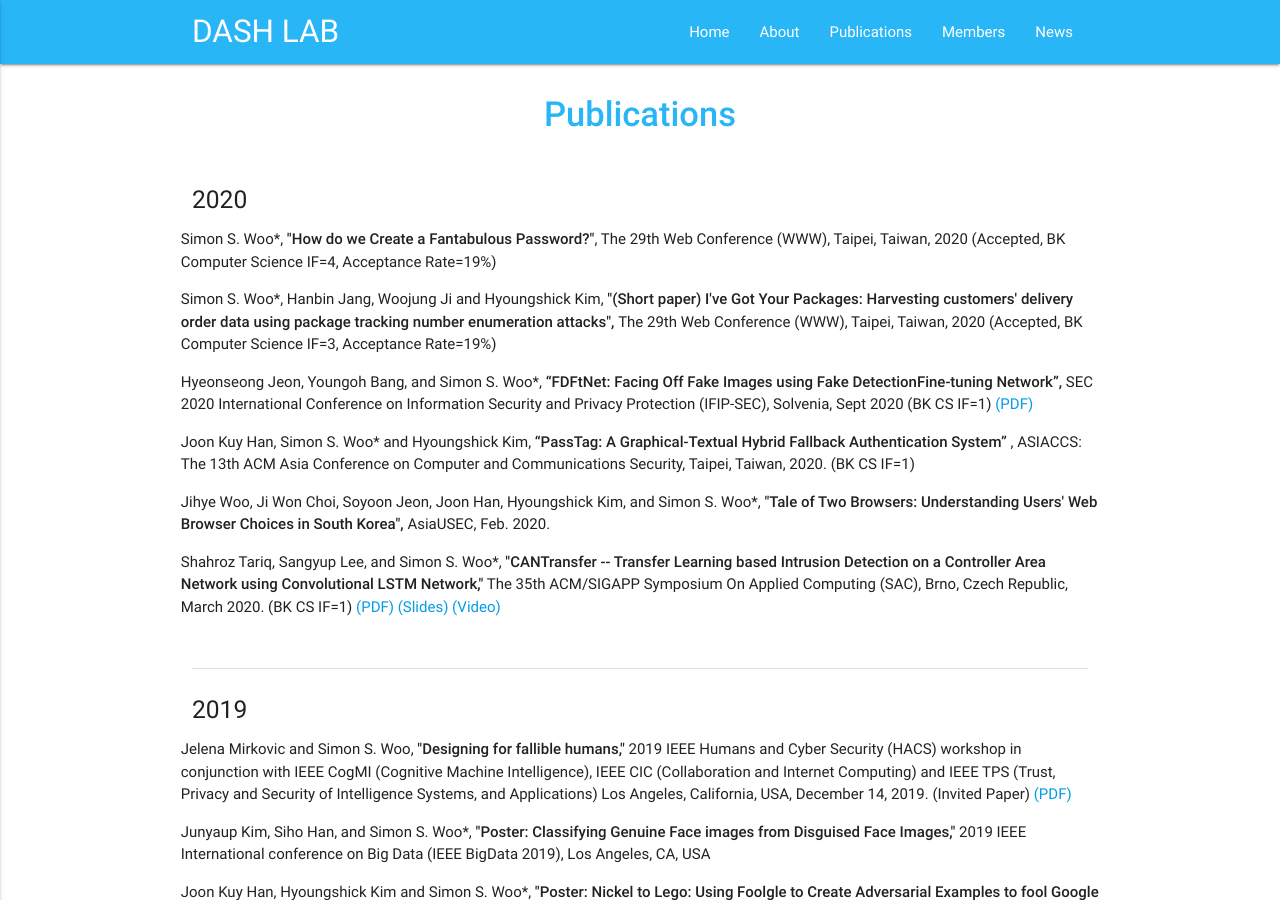
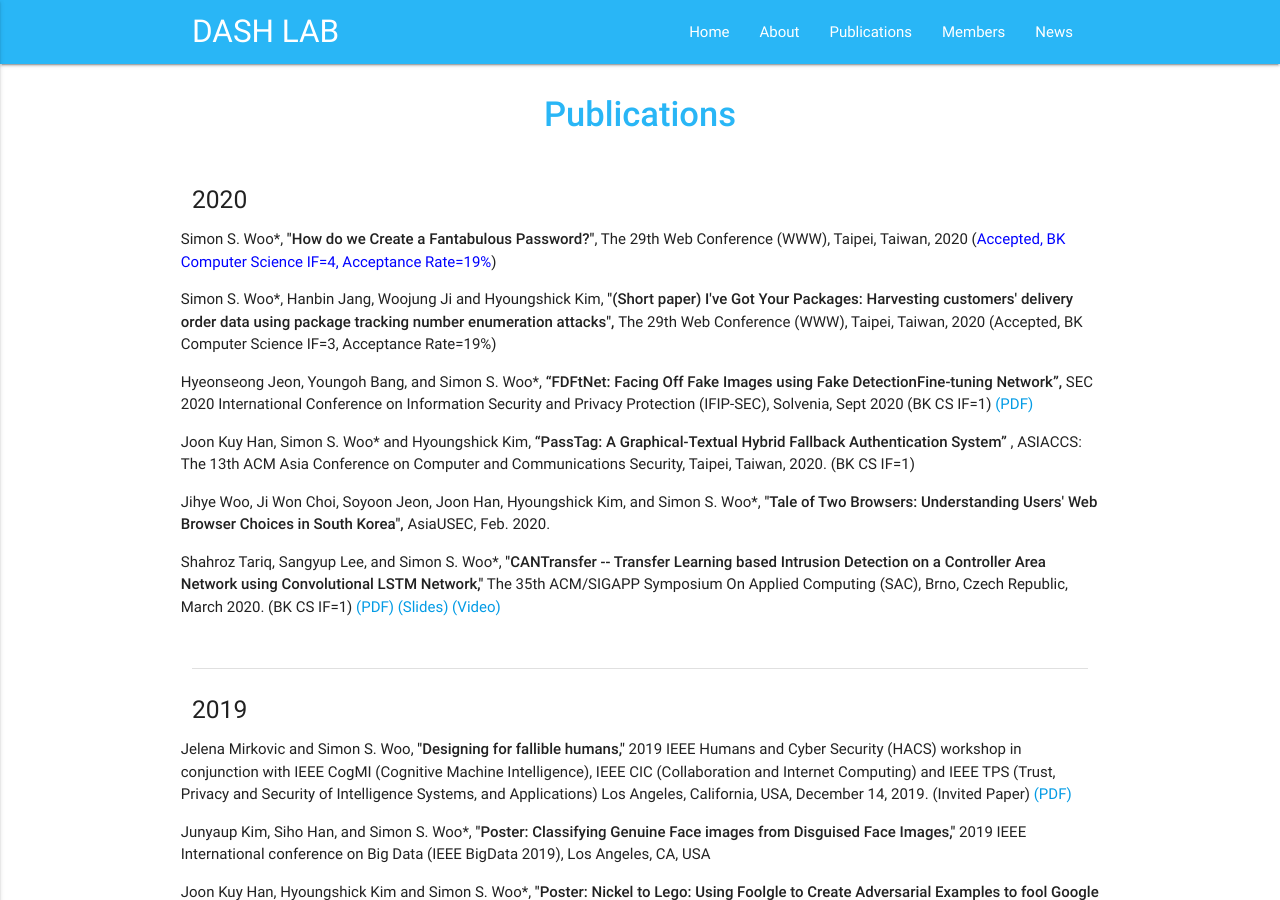
Before and after one commit to Yurim990507/DASH-Lab.github.io, a Jekyll site: the page built from example2.md, in a window 1280 px wide and 900 px high. Built offline with Jekyll 4.4.1, drawn with Linux system fonts in a browser that asks for light colours.

Commit message:
Update example2.md

```diff
--- a/example2.md
+++ b/example2.md
@@ -9,7 +9,7 @@ permalink: /Publications/
 <div class="section">
     <h5>2020</h5>
     <div class="row">
-        <p>  Simon S. Woo*, <strong>"How do we Create a Fantabulous Password?"</strong>, The 29th Web Conference (WWW), Taipei, Taiwan, 2020 (Accepted, BK Computer Science IF=4, Acceptance Rate=19%) </p>
+        <p>  Simon S. Woo*, <strong>"How do we Create a Fantabulous Password?"</strong>, The 29th Web Conference (WWW), Taipei, Taiwan, 2020 (<font color="blue">Accepted, BK Computer Science IF=4, Acceptance Rate=19%</font>) </p>
 
  <p> Simon S. Woo*, Hanbin Jang, Woojung Ji and Hyoungshick Kim, <strong> "(Short paper) I've Got Your Packages: Harvesting customers' delivery order data using package tracking number enumeration attacks", </strong> The 29th Web Conference (WWW), Taipei, Taiwan, 2020 (Accepted, BK Computer Science IF=3, Acceptance Rate=19%) </p>
 
```
